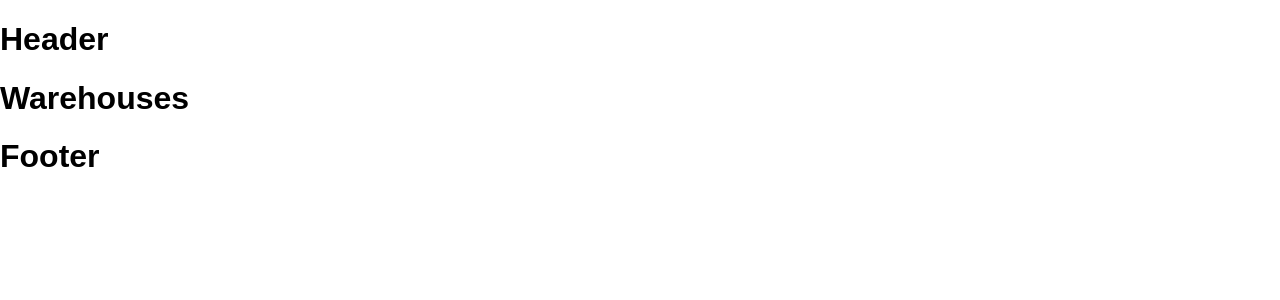
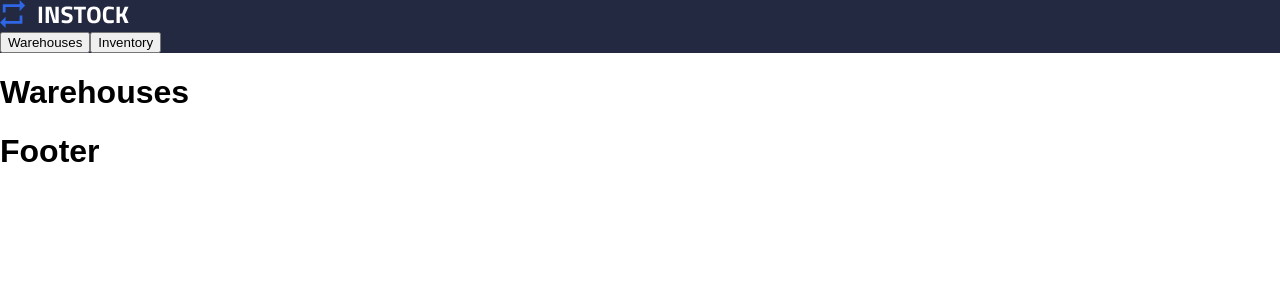
Before and after one commit to vivi-su/instock-colwood, a React (Create React App) app: page /warehouses in a window 1280 px wide. Shown: the top 300 px of the page. Built offline with nearby package versions, Linux system fonts and the light colour scheme.

Commit message:
created header functionality / no style yet

```diff
--- a/src/components/header/Header.js
+++ b/src/components/header/Header.js
@@ -1,9 +1,38 @@
 //Ticket 7
+import "./Header.scss";
+import logo from "../../assets/logo/InStock-Logo.svg";
+import { Link } from "react-router-dom";
 
 export default function Header() {
   return (
     <>
-      <h1>Header</h1>
+      <div className="header">
+        <div className="header__logo-container">
+          <Link to={`/`}>
+            <img className="header__logo" src={logo} alt="InStock Logo" />
+          </Link>
+        </div>
+        <div className="header__buttons-container">
+          <Link to={`warehouse`}>
+            <button
+              className="header__button"
+              type="button"
+              name="warehousesButton"
+            >
+              Warehouses
+            </button>
+          </Link>
+          <Link to={`inventory`}>
+            <button
+              className="header__button"
+              type="button"
+              name="inventoryButton"
+            >
+              Inventory
+            </button>
+          </Link>
+        </div>
+      </div>
     </>
   );
 }
--- a/src/components/header/Header.scss
+++ b/src/components/header/Header.scss
@@ -1 +1,6 @@
-import "./Header.scss";
+@use "../../styles/partials/breakpoints" as *;
+@use "../../styles/partials/colors" as *;
+
+.header-container {
+  background-color: $navigation-hover;
+}
```
